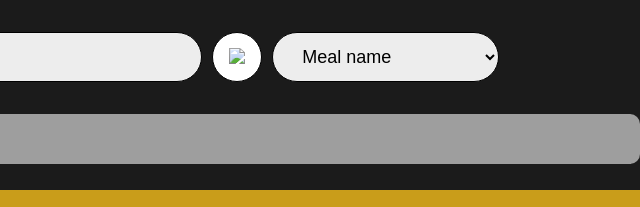
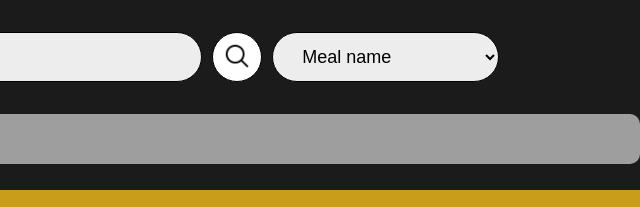
Before and after one commit to camiloarteaga1/Meal_DB_API, a plain HTML site: page index.html in a window 1280 px wide. Shown: the part 480-687 px from the top of the page, 640-1280 px from the left. Drawn offline with nearby package versions, Linux system fonts and the light colour scheme; the site is published under a folder, as on GitHub Pages, so addresses that start at the root find nothing; a web font is replaced by a local one.

Commit message:
Update index.html

```diff
--- a/index.html
+++ b/index.html
@@ -45,7 +45,7 @@
     <div class="container">
       <div class="finder">
         <input class="input-plate" type="text" placeholder="Search your meal..." spellcheck="false"/>
-        <button id="search-field-btn" class="btn"><img src="/public/assets/imgs/magnifier.png" /></button>
+        <button id="search-field-btn" class="btn"><img src="public/assets/imgs/magnifier.png" /></button>
         <select id="option-criteria">
           <option value="name">Meal name</option>
           <option value="category">Category</option>
```
